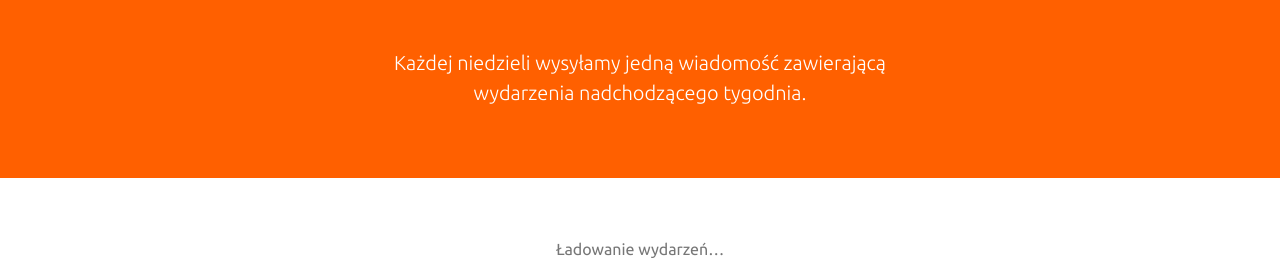
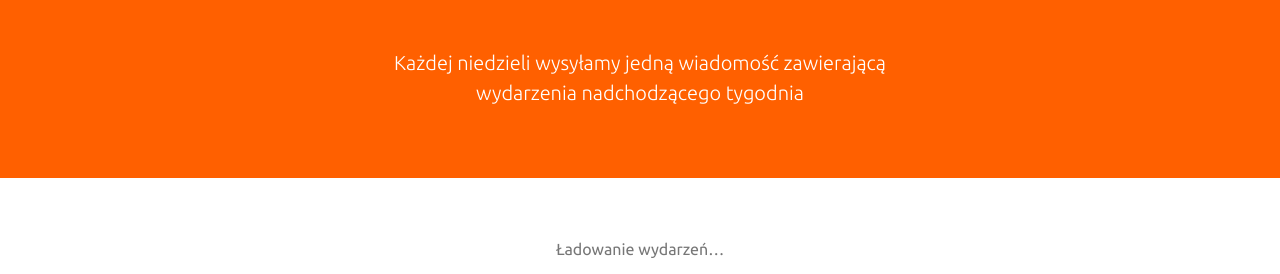
Before and after one commit to qoobaa/slaskit.pl, a Jekyll site: the page built from index.html, in a window 1280 px wide. Shown: the part 277-551 px from the top of the page. Built offline with Jekyll 4.4.1, drawn with Linux system fonts in a browser that asks for light colours; nearby versions of some CDN libraries.

Commit message:
removed dot

```diff
--- a/_includes/header.html
+++ b/_includes/header.html
@@ -24,7 +24,7 @@
     <div class="container">
       Każdej niedzieli wysyłamy jedną wiadomość zawierającą
       <br>
-      wydarzenia nadchodzącego tygodnia.
+      wydarzenia nadchodzącego tygodnia
     </div>
   </div>
 </header>
```
